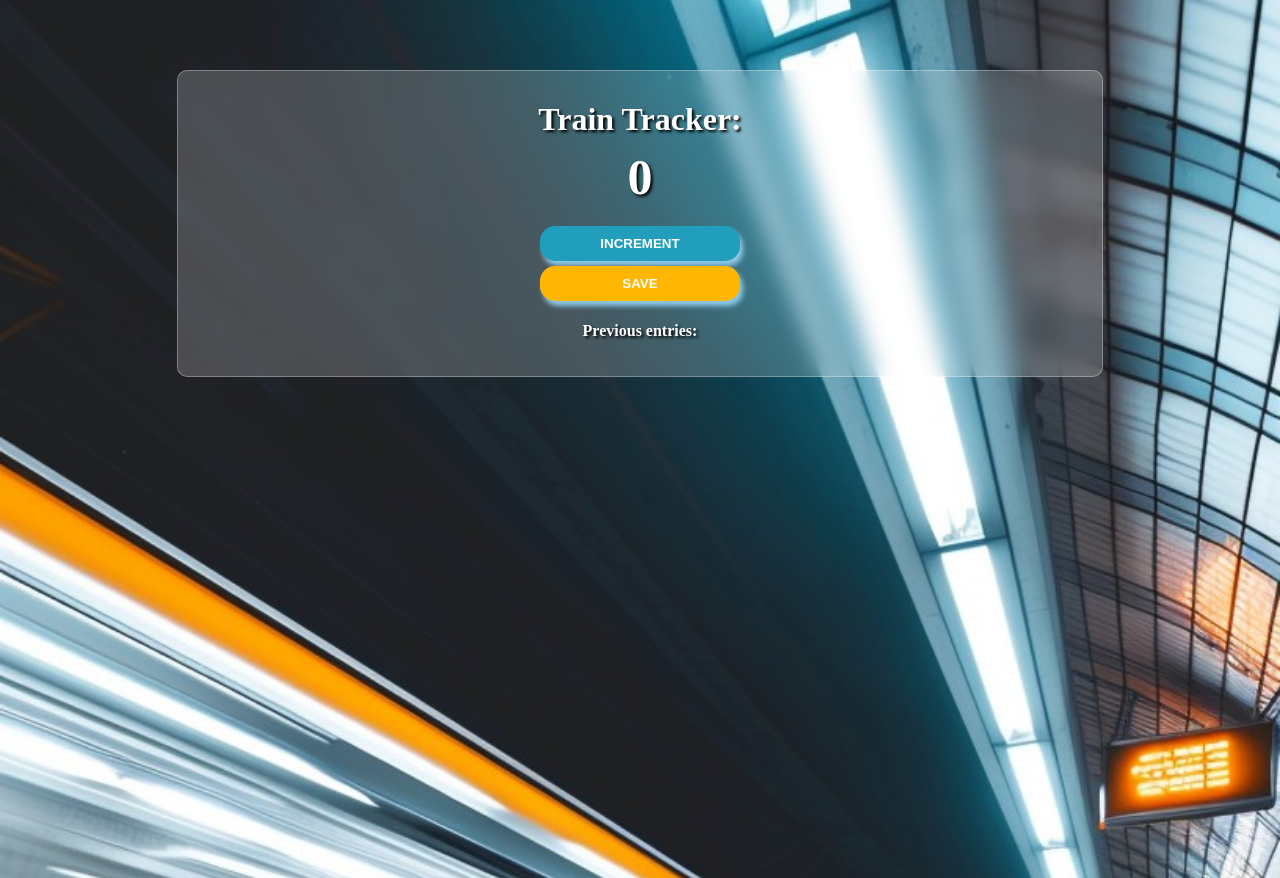
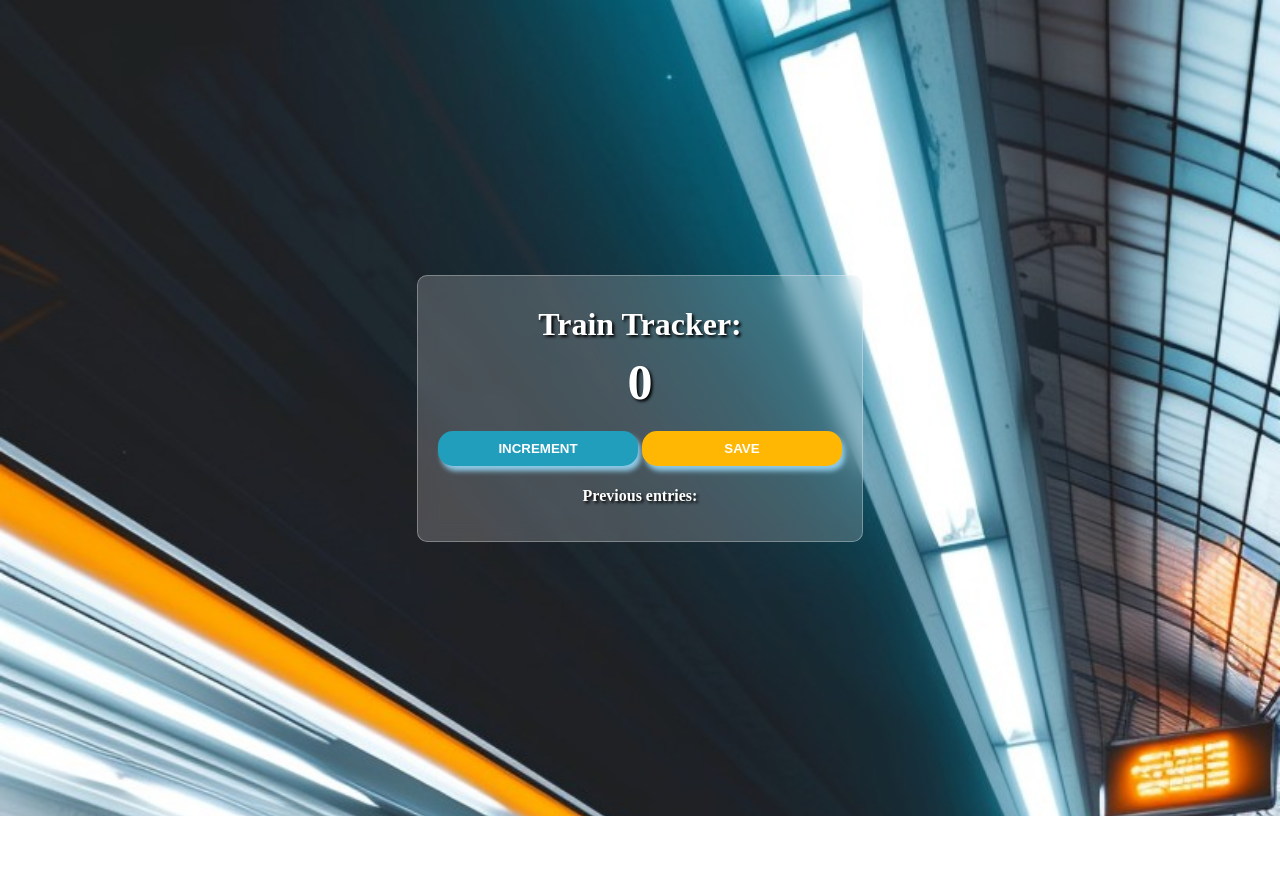
Before and after one commit to ImraanHoosen/passanger-counter, a plain HTML site: page index.html in a window 1280 px wide. After the commit the page ends 816 px from the top, so only its background shows below. Drawn offline with Linux system fonts and the light colour scheme.

Commit message:
Add files via upload

```diff
--- a/index.css
+++ b/index.css
@@ -1,4 +1,8 @@
 body {
+    display: flex;
+    flex-direction: column;
+    justify-content: center;
+    align-items: center;
     background-image: url("train.jpg");
     background-size: cover;
     font-family: Haettenschweiler, 'Arial Narrow Bold', sans-serif
@@ -41,13 +45,9 @@ button {
 }
 
 .container{
-    display: flex;
-    flex-direction: column;
-    justify-content: center;
-    align-items: center;
     padding: 15px 15px ;
     max-width: 70%;
-    margin: 70px auto;
+    margin: 30px auto;
     border: 10px solid red;
     background: rgba(255, 255, 255, 0.2); /* White with transparency */
     backdrop-filter: blur(10px); /* Applies the blur effect */
--- a/index.html
+++ b/index.html
@@ -1,6 +1,9 @@
 <html>
 
 <head>
+    <meta charset="UTF-8">
+    <meta name="viewport" content="width=device-width, initial-scale=1.0">
+    <title>Train Tracker</title>
     <link rel="stylesheet" href="index.css">
 </head>
 
```
